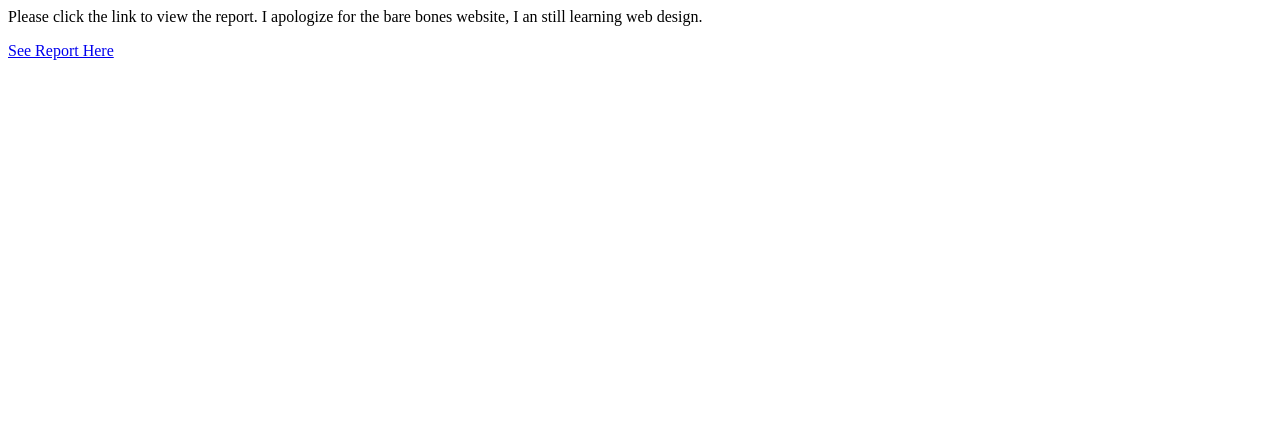
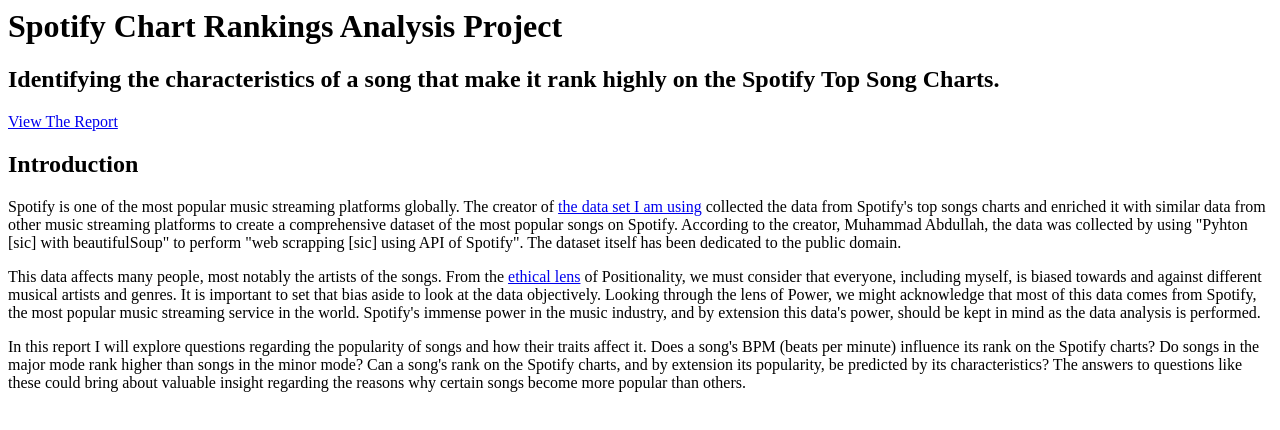
Before and after one commit to JuliaPotter2006/cis-241-project, a plain HTML site: page index.html in a window 1280 px wide. Drawn offline with Linux system fonts and the light colour scheme.

Commit message:
Update index.html

```diff
--- a/index.html
+++ b/index.html
@@ -2,11 +2,30 @@
 
     <head>
         <meta charset="utf-8">
+        <meta name="author" content="Julia Potter">
+        <meta name="description" content="A portal to view the data analysis project JupyterLab file.">
+        <link href="main.css" rel="stylesheet" type="text/css">
         <title>Data Science Project</title>
     </head>
 
-    <p> Please click the link to view the report. I apologize for the bare bones website, I an still learning web design.</p>
+    <body>
 
-    <a href="Report.html">See Report Here</a>
+        <header>
+            <h1>Spotify Chart Rankings Analysis Project</h1>
+            <h2>Identifying the characteristics of a song that make it rank highly on the Spotify Top Song Charts.</h2>
+        </header>
+
+        <div class="portal">
+            <a href=Report.html id="report">View The Report</a>
+        </div>
+
+        <div class="intro">
+            <h2>Introduction</h2>
+            <p>Spotify is one of the most popular music streaming platforms globally. The creator of <a href="https://www.kaggle.com/datasets/abdulszz/spotify-most-streamed-songs">the data set I am using</a> collected the data from Spotify's top songs charts and enriched it with similar data from other music streaming platforms to create a comprehensive dataset of the most popular songs on Spotify. According to the creator, Muhammad Abdullah, the data was collected by using "Pyhton [sic] with beautifulSoup" to perform "web scrapping [sic] using API of Spotify". The dataset itself has been dedicated to the public domain.</p>
+            <p>This data affects many people, most notably the artists of the songs. From the <a href="https://ethos.academicdatascience.org/lenses/positionality/">ethical lens</a> of Positionality, we must consider that everyone, including myself, is biased towards and against different musical artists and genres. It is important to set that bias aside to look at the data objectively. Looking through the lens of Power, we might acknowledge that most of this data comes from Spotify, the most popular music streaming service in the world. Spotify's immense power in the music industry, and by extension this data's power, should be kept in mind as the data analysis is performed.</p>
+            <p>In this report I will explore questions regarding the popularity of songs and how their traits affect it. Does a song's BPM (beats per minute) influence its rank on the Spotify charts? Do songs in the major mode rank higher than songs in the minor mode? Can a song's rank on the Spotify charts, and by extension its popularity, be predicted by its characteristics? The answers to questions like these could bring about valuable insight regarding the reasons why certain songs become more popular than others.</p>
+        </div>
+
+    </body>
 
 </html>
```
